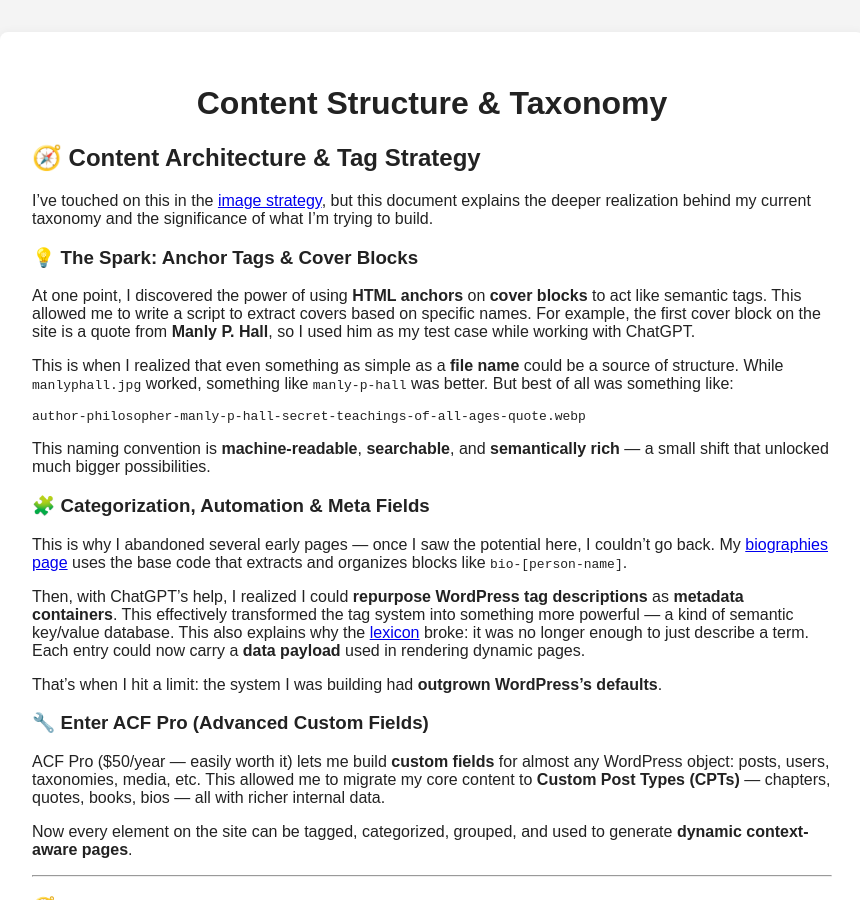
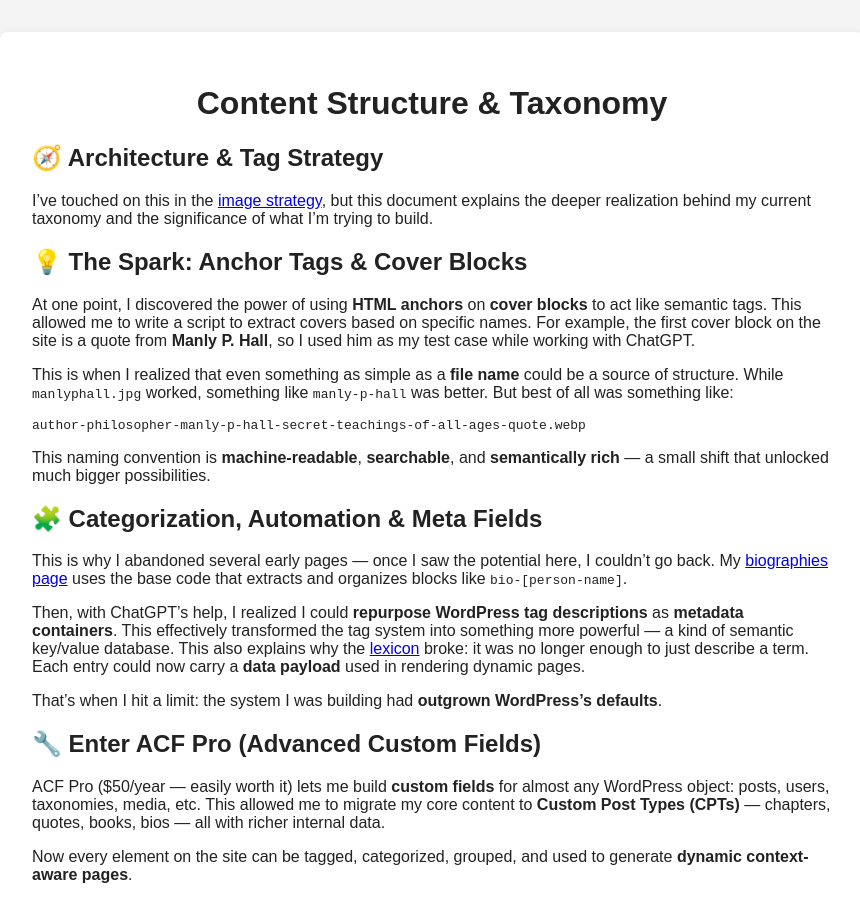
Before and after one commit to stationaryreality/Wordpress-Customization, a Jekyll site: the page built from docs/taxonomy.md, in a window 1280 px wide and 900 px high. Shown: the whole window, without its empty margins (208-1068 px from the left). Built offline with Jekyll 4.4.1, drawn with Linux system fonts in a browser that asks for light colours.

Commit message:
restored removed extra #s

```diff
--- a/docs/taxonomy.md
+++ b/docs/taxonomy.md
@@ -3,11 +3,11 @@ layout: default
 title: Content Structure & Taxonomy
 ---
 
-## 🧭 Content Architecture & Tag Strategy
+## 🧭 Architecture & Tag Strategy
 
 I’ve touched on this in the [image strategy](/image-strategy), but this document explains the deeper realization behind my current taxonomy and the significance of what I’m trying to build.
 
-### 💡 The Spark: Anchor Tags & Cover Blocks
+## 💡 The Spark: Anchor Tags & Cover Blocks
 
 At one point, I discovered the power of using **HTML anchors** on **cover blocks** to act like semantic tags. This allowed me to write a script to extract covers based on specific names. For example, the first cover block on the site is a quote from **Manly P. Hall**, so I used him as my test case while working with ChatGPT.
 
@@ -19,7 +19,7 @@ author-philosopher-manly-p-hall-secret-teachings-of-all-ages-quote.webp
 
 This naming convention is **machine-readable**, **searchable**, and **semantically rich** — a small shift that unlocked much bigger possibilities.
 
-### 🧩 Categorization, Automation & Meta Fields
+## 🧩 Categorization, Automation & Meta Fields
 
 This is why I abandoned several early pages — once I saw the potential here, I couldn’t go back. My [biographies page](/biographies) uses the base code that extracts and organizes blocks like `bio-[person-name]`.
 
@@ -27,7 +27,7 @@ Then, with ChatGPT’s help, I realized I could **repurpose WordPress tag descri
 
 That’s when I hit a limit: the system I was building had **outgrown WordPress’s defaults**.
 
-### 🔧 Enter ACF Pro (Advanced Custom Fields)
+## 🔧 Enter ACF Pro (Advanced Custom Fields)
 
 ACF Pro (\$50/year — easily worth it) lets me build **custom fields** for almost any WordPress object: posts, users, taxonomies, media, etc. This allowed me to migrate my core content to **Custom Post Types (CPTs)** — chapters, quotes, books, bios — all with richer internal data.
 
@@ -35,7 +35,7 @@ Now every element on the site can be tagged, categorized, grouped, and used to g
 
 ---
 
-### 🧭 What I'm Really Building
+## 🧭 What I'm Really Building
 
 Not a blog.
 Not a static site.
@@ -62,7 +62,7 @@ As ChatGPT put it:
 
 ---
 
-### 🛠 Current Phase: Engineering
+## 🛠 Current Phase: Engineering
 
 Right now, I’m not in creative mode — I’m in engineering mode.
 
@@ -77,7 +77,7 @@ But I know this system is worth building now, because once it’s in place, the
 
 ---
 
-### 🔁 Dynamic Tags as Contextual Hubs
+## 🔁 Dynamic Tags as Contextual Hubs
 
 Currently, clicking a tag shows all chapters tagged with that topic. But once this system is fully in place, **clicking a tag** like `manly-p-hall` will show:
 
@@ -97,7 +97,7 @@ Some tags will become **hub pages** — top-level aggregators that act like topi
 
 ---
 
-### 🌐 Extending the Model
+## 🌐 Extending the Model
 
 This system scales beyond philosophers and schools of thought:
 
@@ -109,7 +109,7 @@ The taxonomy system, combined with ACF and CPTs, means every unit of content can
 
 ---
 
-### 🙏 ChatGPT’s Role
+## 🙏 ChatGPT’s Role
 
 Without ChatGPT, I wouldn’t have conceptualized this system — at least not as quickly or cleanly. It helped me zoom out, see the architecture, and recognize that what I was building was **not just a site**, but a **framework for knowledge**.
 
```
